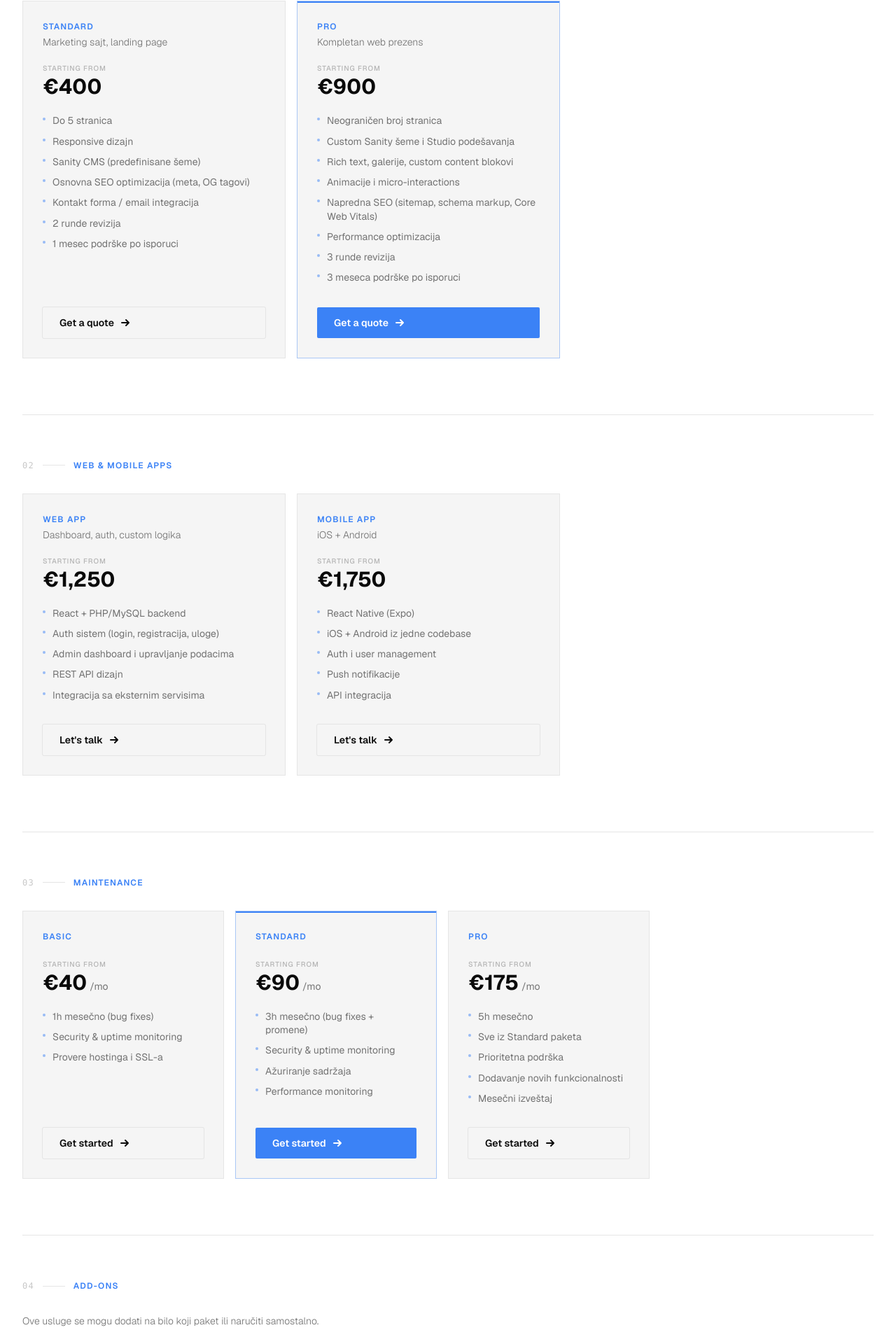
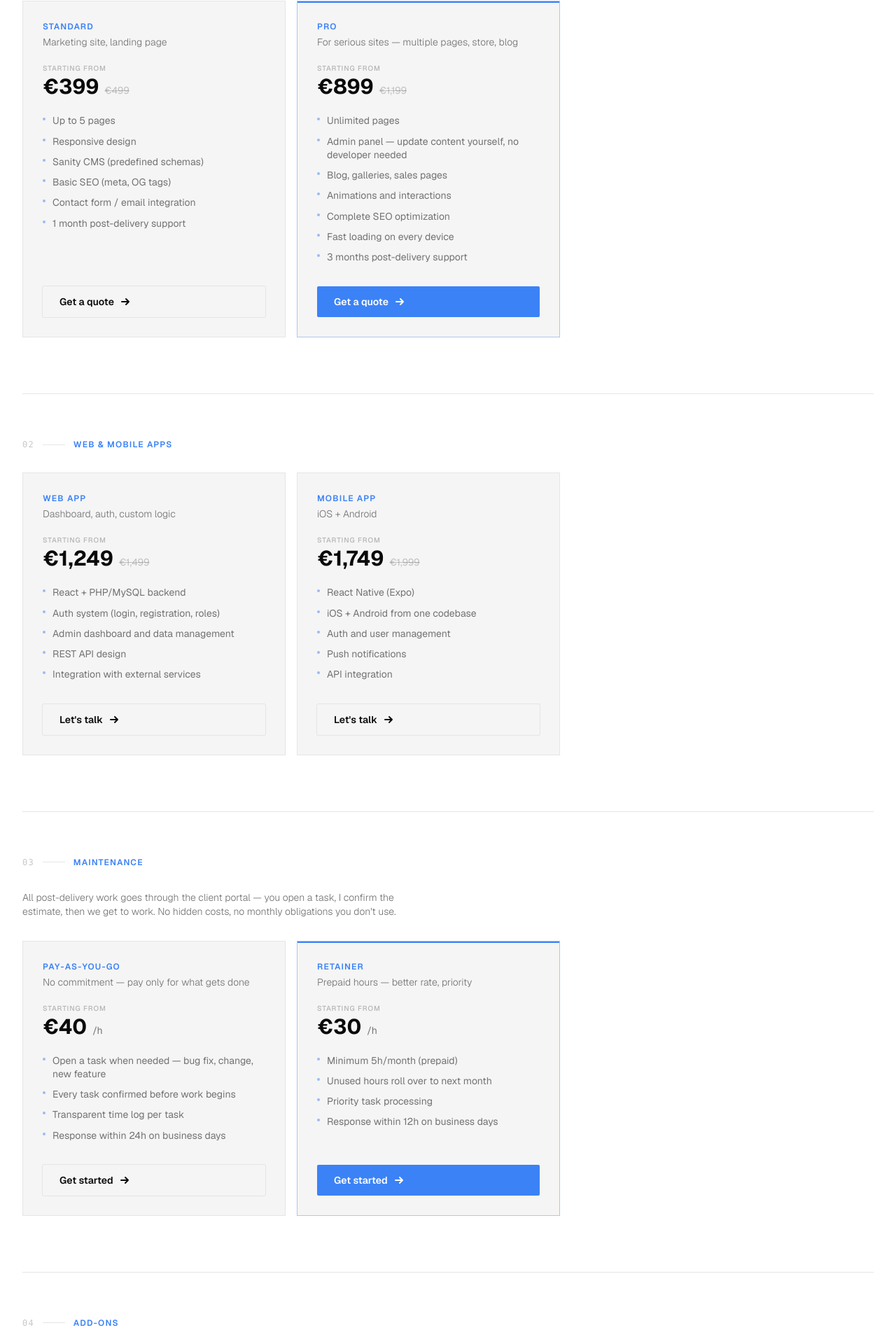
Before and after one commit to therealyhn/myportfoliov3, a React (Vite) app: page /pricing in a window 1280 px wide. Shown: the part 535-2455 px from the top of the page at 70% size. Built offline with nearby package versions, Linux system fonts and the light colour scheme.

Commit message:
pricing tweaks + eng/srb

```diff
--- a/src/locales/en.json
+++ b/src/locales/en.json
@@ -59,5 +59,29 @@
   "project.meta.status": "status",
   "project.meta.stack": "stack",
   "project.meta.liveSite": "Live Site",
-  "project.meta.github": "GitHub"
+  "project.meta.github": "GitHub",
+
+  "pricing.label": "services",
+  "pricing.heading": "Work with me.",
+  "pricing.subtext": "Transparent pricing for websites, apps and monthly maintenance. Every quote is tailored to the project scope.",
+  "pricing.nav.websites": "Websites",
+  "pricing.nav.apps": "Apps",
+  "pricing.nav.maintenance": "Maintenance",
+  "pricing.nav.addons": "Add-ons",
+  "pricing.section.websites": "websites",
+  "pricing.section.apps": "web & mobile apps",
+  "pricing.section.maintenance": "maintenance",
+  "pricing.section.addons": "add-ons",
+  "pricing.startingFrom": "starting from",
+  "pricing.maintenance.intro": "All post-delivery work goes through the client portal — you open a task, I confirm the estimate, then we get to work. No hidden costs, no monthly obligations you don't use.",
+  "pricing.addons.intro": "These services can be added to any package or ordered separately.",
+  "pricing.addons.col.service": "Service",
+  "pricing.addons.col.price": "Price",
+  "pricing.addons.note": "* All prices are estimates and depend on specific requirements, content scope, and deadlines.",
+  "pricing.cta.unsure": "not sure?",
+  "pricing.cta.heading": "Describe your project and I'll suggest the right package.",
+  "pricing.cta.button": "Get in touch",
+  "pricing.card.getQuote": "Get a quote",
+  "pricing.card.letsTalk": "Let's talk",
+  "pricing.card.getStarted": "Get started"
 }
--- a/src/pages/Pricing.jsx
+++ b/src/pages/Pricing.jsx
@@ -2,48 +2,89 @@ import { useEffect } from 'react'
 import SEO from '../components/shared/SEO'
 import Navbar from '../components/layout/Navbar'
 import Button from '../components/ui/Button'
+import useTranslation from '../hooks/useTranslation'
+import { useLang } from '../context/LangContext'
 
 // ── Data ──────────────────────────────────────────────────────────────────────
 
 const WEBSITES = [
   {
     name: 'Standard',
-    badge: 'Marketing sajt, landing page',
-    price: '€400',
-    features: [
+    badge: {
+      en: 'Marketing site, landing page',
+      sr: 'Marketing sajt, landing page',
+    },
+    price: '€399',
+    oldPrice: '€499',
+    features: {
+      en: [
+        'Up to 5 pages',
+        'Responsive design',
+        'Sanity CMS (predefined schemas)',
+        'Basic SEO (meta, OG tags)',
+        'Contact form / email integration',
+        '1 month post-delivery support',
+      ],
+      sr: [
         'Do 5 stranica',
         'Responsive dizajn',
         'Sanity CMS (predefinisane šeme)',
         'Osnovna SEO optimizacija (meta, OG tagovi)',
         'Kontakt forma / email integracija',
-      '2 runde revizija',
         '1 mesec podrške po isporuci',
       ],
     },
+  },
   {
     name: 'Pro',
-    badge: 'Kompletan web prezens',
-    price: '€900',
+    badge: {
+      en: 'For serious sites — multiple pages, store, blog',
+      sr: 'Za ozbiljnije sajtove — više stranica, prodavnica, blog',
+    },
+    price: '€899',
+    oldPrice: '€1,199',
     highlight: true,
-    features: [
+    features: {
+      en: [
+        'Unlimited pages',
+        'Admin panel — update content yourself, no developer needed',
+        'Blog, galleries, sales pages',
+        'Animations and interactions',
+        'Complete SEO optimization',
+        'Fast loading on every device',
+        '3 months post-delivery support',
+      ],
+      sr: [
         'Neograničen broj stranica',
-      'Custom Sanity šeme i Studio podešavanja',
-      'Rich text, galerije, custom content blokovi',
-      'Animacije i micro-interactions',
-      'Napredna SEO (sitemap, schema markup, Core Web Vitals)',
-      'Performance optimizacija',
-      '3 runde revizija',
+        'Admin panel — menjate sadržaj sami, bez programera',
+        'Blog, galerije, prodajne stranice',
+        'Animacije i interakcije',
+        'Kompletna SEO optimizacija',
+        'Brzo učitavanje na svakom uređaju',
         '3 meseca podrške po isporuci',
       ],
+    },
   },
 ]
 
 const APPS = [
   {
     name: 'Web App',
-    badge: 'Dashboard, auth, custom logika',
-    price: '€1,250',
-    features: [
+    badge: {
+      en: 'Dashboard, auth, custom logic',
+      sr: 'Dashboard, autentifikacija, custom logika',
+    },
+    oldPrice: '€1,499',
+    price: '€1,249',
+    features: {
+      en: [
+        'React + PHP/MySQL backend',
+        'Auth system (login, registration, roles)',
+        'Admin dashboard and data management',
+        'REST API design',
+        'Integration with external services',
+      ],
+      sr: [
         'React + PHP/MySQL backend',
         'Auth sistem (login, registracija, uloge)',
         'Admin dashboard i upravljanje podacima',
@@ -51,11 +92,24 @@ const APPS = [
         'Integracija sa eksternim servisima',
       ],
     },
+  },
   {
     name: 'Mobile App',
-    badge: 'iOS + Android',
-    price: '€1,750',
-    features: [
+    badge: {
+      en: 'iOS + Android',
+      sr: 'iOS + Android',
+    },
+    oldPrice: '€1,999',
+    price: '€1,749',
+    features: {
+      en: [
+        'React Native (Expo)',
+        'iOS + Android from one codebase',
+        'Auth and user management',
+        'Push notifications',
+        'API integration',
+      ],
+      sr: [
         'React Native (Expo)',
         'iOS + Android iz jedne codebase',
         'Auth i user management',
@@ -63,53 +117,67 @@ const APPS = [
         'API integracija',
       ],
     },
+  },
 ]
 
 const MAINTENANCE = [
   {
-    name: 'Basic',
+    name: 'Pay-as-you-go',
+    badge: {
+      en: 'No commitment — pay only for what gets done',
+      sr: 'Bez obaveze — plaćaš samo ono što se uradi',
+    },
     price: '€40',
-    per: '/mo',
-    features: [
-      '1h mesečno (bug fixes)',
-      'Security & uptime monitoring',
-      'Provere hostinga i SSL-a',
+    per: '/h',
+    features: {
+      en: [
+        'Open a task when needed — bug fix, change, new feature',
+        'Every task confirmed before work begins',
+        'Transparent time log per task',
+        'Response within 24h on business days',
+      ],
+      sr: [
+        'Otvori task kad zatreba — bug fix, promena, nova funkcija',
+        'Svaki task potvrđen pre početka rada',
+        'Transparentan vremenski log po zadatku',
+        'Odgovor u roku od 24h radnim danom',
       ],
     },
+  },
   {
-    name: 'Standard',
-    price: '€90',
-    per: '/mo',
+    name: 'Retainer',
+    badge: {
+      en: 'Prepaid hours — better rate, priority',
+      sr: 'Prepaid sati — povoljnija satnica, prioritet',
+    },
+    price: '€30',
+    per: '/h',
     highlight: true,
-    features: [
-      '3h mesečno (bug fixes + promene)',
-      'Security & uptime monitoring',
-      'Ažuriranje sadržaja',
-      'Performance monitoring',
+    features: {
+      en: [
+        'Minimum 5h/month (prepaid)',
+        'Unused hours roll over to next month',
+        'Priority task processing',
+        'Response within 12h on business days',
+      ],
+      sr: [
+        'Minimum 5h mesečno (prepaid)',
+        'Neutrošeni sati se prenose u naredni mesec',
+        'Prioritetna obrada taskova',
+        'Odgovor u roku od 12h radnim danom',
       ],
     },
-  {
-    name: 'Pro',
-    price: '€175',
-    per: '/mo',
-    features: [
-      '5h mesečno',
-      'Sve iz Standard paketa',
-      'Prioritetna podrška',
-      'Dodavanje novih funkcionalnosti',
-      'Mesečni izveštaj',
-    ],
   },
 ]
 
 const ADDONS = [
-  { label: 'Promena sadržaja', price: '€10 – €15 / h' },
-  { label: 'Nova stranica', price: '€50 – €100' },
-  { label: 'Galerija + lightbox', price: '€50 – €80' },
-  { label: 'Booking sistem', price: '€80 – €150' },
-  { label: 'Email integracija', price: '€30 – €60' },
-  { label: 'SEO setup', price: '€60 – €120' },
-  { label: 'Performance audit', price: '€80 – €150' },
+  { label: { en: 'Content update', sr: 'Promena sadržaja' }, price: '€10 – €15 / h' },
+  { label: { en: 'New page', sr: 'Nova stranica' }, price: '€50 – €100' },
+  { label: { en: 'Gallery + lightbox', sr: 'Galerija + lightbox' }, price: '€50 – €80' },
+  { label: { en: 'Booking system', sr: 'Booking sistem' }, price: '€80 – €150' },
+  { label: { en: 'Email integration', sr: 'Email integracija' }, price: '€30 – €60' },
+  { label: { en: 'SEO setup', sr: 'SEO setup' }, price: '€60 – €120' },
+  { label: { en: 'Performance audit', sr: 'Performance audit' }, price: '€80 – €150' },
 ]
 
 // ── Sub-components ────────────────────────────────────────────────────────────
@@ -124,7 +192,7 @@ function SectionLabel({ number, label }) {
   )
 }
 
-function PlanCard({ name, badge, price, per, features, highlight = false, cta }) {
+function PlanCard({ name, badge, price, oldPrice, per, features, highlight = false, cta, lang, startingFrom }) {
   return (
     <div className={`relative flex flex-col p-7 border transition-colors duration-200 ${highlight
       ? 'border-accent/40 bg-surface'
@@ -136,19 +204,20 @@ function PlanCard({ name, badge, price, per, features, highlight = false, cta })
 
       <div className="mb-5">
         <p className="text-xs font-semibold uppercase tracking-widest text-accent mb-1">{name}</p>
-        <p className="text-sm text-muted font-light">{badge}</p>
+        <p className="text-sm text-muted font-light">{badge[lang]}</p>
       </div>
 
       <div className="mb-6">
-        <p className="text-[10px] font-medium uppercase tracking-widest text-muted/50 mb-1">starting from</p>
-        <div className="flex items-baseline gap-1">
+        <p className="text-[10px] font-medium uppercase tracking-widest text-muted/50 mb-1">{startingFrom}</p>
+        <div className="flex items-baseline gap-2">
           <span className="text-3xl font-bold text-ink leading-none">{price}</span>
           {per && <span className="text-sm text-muted">{per}</span>}
+          {oldPrice && <span className="text-sm font-normal text-muted/40 line-through">{oldPrice}</span>}
         </div>
       </div>
 
       <ul className="flex flex-col gap-2.5 mb-8 flex-1">
-        {features.map((f, i) => (
+        {features[lang].map((f, i) => (
           <li key={i} className="flex items-start gap-2.5 text-sm text-muted leading-snug">
             <span className="mt-[5px] w-1 h-1 rounded-full bg-accent/50 flex-shrink-0" />
             {f}
@@ -166,9 +235,14 @@ function PlanCard({ name, badge, price, per, features, highlight = false, cta })
 // ── Page ─────────────────────────────────────────────────────────────────────
 
 export default function Pricing() {
+  const { t } = useTranslation()
+  const { lang } = useLang()
+
   useEffect(() => {
     window.scrollTo({ top: 0, left: 0, behavior: 'auto' })
   }, [])
+
+  const startingFrom = t('pricing.startingFrom')
 
   return (
     <>
@@ -184,106 +258,126 @@ export default function Pricing() {
           {/* ── Header ── */}
           <div className="mb-20">
             <p className="text-xs font-semibold uppercase tracking-widest text-accent mb-4">
-              services
+              {t('pricing.label')}
             </p>
             <h1
               className="font-black leading-[1.0] tracking-tight text-ink mb-5"
               style={{ fontSize: 'clamp(3rem, 8vw, 7rem)' }}
             >
-              Work with me.
+              {t('pricing.heading')}
             </h1>
             <p className="text-base sm:text-lg text-muted font-light max-w-xl">
-              Transparentne cene za sajtove, aplikacije i mesečno održavanje.
-              Svaka ponuda se prilagođava konkretnom projektu i obimu posla.
+              {t('pricing.subtext')}
             </p>
           </div>
 
           {/* ── Quick access ── */}
           <div className="flex flex-wrap gap-2 mb-20 -mt-10">
             {[
-              { href: '#websites', label: 'Websites' },
-              { href: '#apps', label: 'Apps' },
-              { href: '#maintenance', label: 'Maintenance' },
-              { href: '#addons', label: 'Add-ons' },
-            ].map(({ href, label }) => (
+              { href: '#websites', key: 'pricing.nav.websites' },
+              { href: '#apps', key: 'pricing.nav.apps' },
+              { href: '#maintenance', key: 'pricing.nav.maintenance' },
+              { href: '#addons', key: 'pricing.nav.addons' },
+            ].map(({ href, key }) => (
               <a
                 key={href}
                 href={href}
                 className="px-3 py-1.5 text-xs font-medium text-muted border border-line hover:border-accent/40 hover:text-ink transition-colors duration-200"
               >
-                {label}
+                {t(key)}
               </a>
             ))}
           </div>
 
           {/* ── 01 Websites ── */}
           <section id="websites" className="mb-20">
-            <SectionLabel number="01" label="websites" />
+            <SectionLabel number="01" label={t('pricing.section.websites')} />
             <div className="grid sm:grid-cols-2 gap-4 max-w-3xl">
               {WEBSITES.map((plan) => (
-                <PlanCard key={plan.name} {...plan} cta="Get a quote" />
+                <PlanCard
+                  key={plan.name}
+                  {...plan}
+                  lang={lang}
+                  startingFrom={startingFrom}
+                  cta={t('pricing.card.getQuote')}
+                />
               ))}
             </div>
           </section>
 
           {/* ── 02 Web & Mobile Apps ── */}
           <section id="apps" className="mb-20 border-t border-line pt-16">
-            <SectionLabel number="02" label="web & mobile apps" />
+            <SectionLabel number="02" label={t('pricing.section.apps')} />
             <div className="grid sm:grid-cols-2 gap-4 max-w-3xl">
               {APPS.map((plan) => (
-                <PlanCard key={plan.name} {...plan} cta="Let's talk" />
+                <PlanCard
+                  key={plan.name}
+                  {...plan}
+                  lang={lang}
+                  startingFrom={startingFrom}
+                  cta={t('pricing.card.letsTalk')}
+                />
               ))}
             </div>
           </section>
 
           {/* ── 03 Maintenance ── */}
           <section id="maintenance" className="mb-20 border-t border-line pt-16">
-            <SectionLabel number="03" label="maintenance" />
-            <div className="grid sm:grid-cols-3 gap-4 max-w-4xl">
+            <SectionLabel number="03" label={t('pricing.section.maintenance')} />
+            <p className="text-sm text-muted font-light mb-8 max-w-xl">
+              {t('pricing.maintenance.intro')}
+            </p>
+            <div className="grid sm:grid-cols-2 gap-4 max-w-3xl">
               {MAINTENANCE.map((plan) => (
-                <PlanCard key={plan.name} {...plan} cta="Get started" />
+                <PlanCard
+                  key={plan.name}
+                  {...plan}
+                  lang={lang}
+                  startingFrom={startingFrom}
+                  cta={t('pricing.card.getStarted')}
+                />
               ))}
             </div>
           </section>
 
           {/* ── 04 Add-ons ── */}
           <section id="addons" className="mb-20 border-t border-line pt-16">
-            <SectionLabel number="04" label="add-ons" />
+            <SectionLabel number="04" label={t('pricing.section.addons')} />
             <p className="text-sm text-muted font-light mb-6 max-w-xl">
-              Ove usluge se mogu dodati na bilo koji paket ili naručiti samostalno.
+              {t('pricing.addons.intro')}
             </p>
             <div className="max-w-2xl border border-line overflow-hidden">
               <div className="grid grid-cols-[1fr_auto] px-5 py-3 border-b border-line bg-surface">
-                <span className="text-xs font-semibold uppercase tracking-widest text-muted/60">Usluga</span>
-                <span className="text-xs font-semibold uppercase tracking-widest text-muted/60">Cena</span>
+                <span className="text-xs font-semibold uppercase tracking-widest text-muted/60">{t('pricing.addons.col.service')}</span>
+                <span className="text-xs font-semibold uppercase tracking-widest text-muted/60">{t('pricing.addons.col.price')}</span>
               </div>
               <div className="divide-y divide-line">
                 {ADDONS.map((item) => (
                   <div
-                    key={item.label}
+                    key={item.label.en}
                     className="grid grid-cols-[1fr_auto] px-5 py-3.5 text-sm hover:bg-surface/50 transition-colors duration-150"
                   >
-                    <span className="text-muted">{item.label}</span>
+                    <span className="text-muted">{item.label[lang]}</span>
                     <span className="font-medium text-ink tabular-nums">{item.price}</span>
                   </div>
                 ))}
               </div>
             </div>
             <p className="mt-3 text-xs text-muted/50">
-              * Sve cene su okvirne i zavise od konkretnih zahteva, obima sadržaja i rokova.
+              {t('pricing.addons.note')}
             </p>
           </section>
 
           {/* ── Bottom CTA ── */}
           <section className="border-t border-line pt-16">
             <p className="text-xs font-semibold uppercase tracking-widest text-accent mb-4">
-              not sure?
+              {t('pricing.cta.unsure')}
             </p>
             <p className="text-2xl sm:text-3xl font-bold text-ink mb-6 max-w-xl leading-tight">
-              Opišite projekat, a ja ću predložiti pravi paket.
+              {t('pricing.cta.heading')}
             </p>
             <Button variant="primary" href="/#contact" arrow>
-              Get in touch
+              {t('pricing.cta.button')}
             </Button>
           </section>
 
```
Also changed, not shown: src/locales/sr.json (+25 -1 lines). Lines whose indentation alone changed are shown as unchanged.
